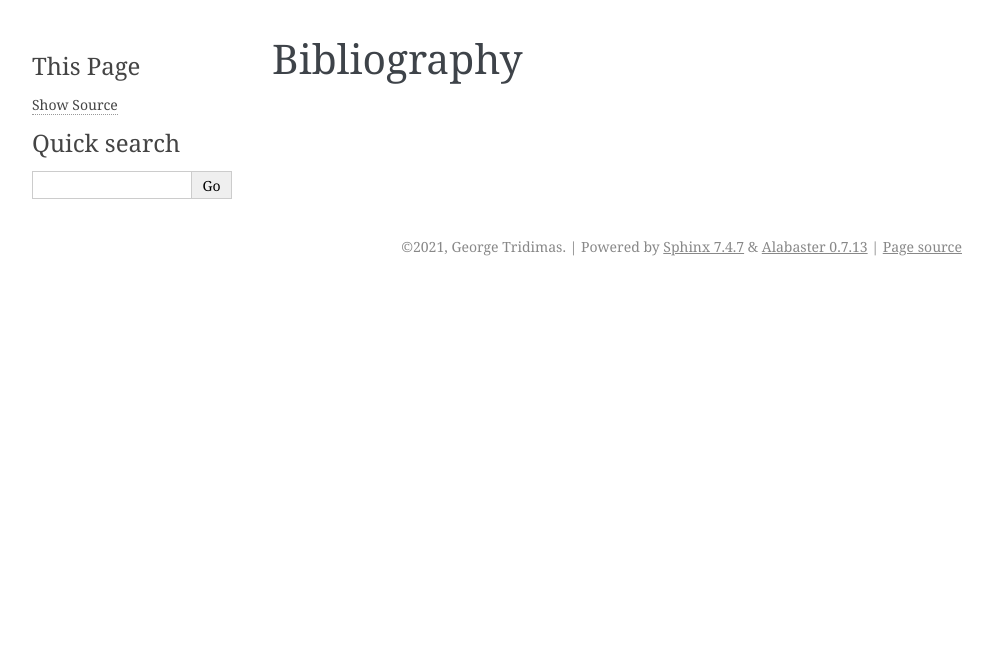
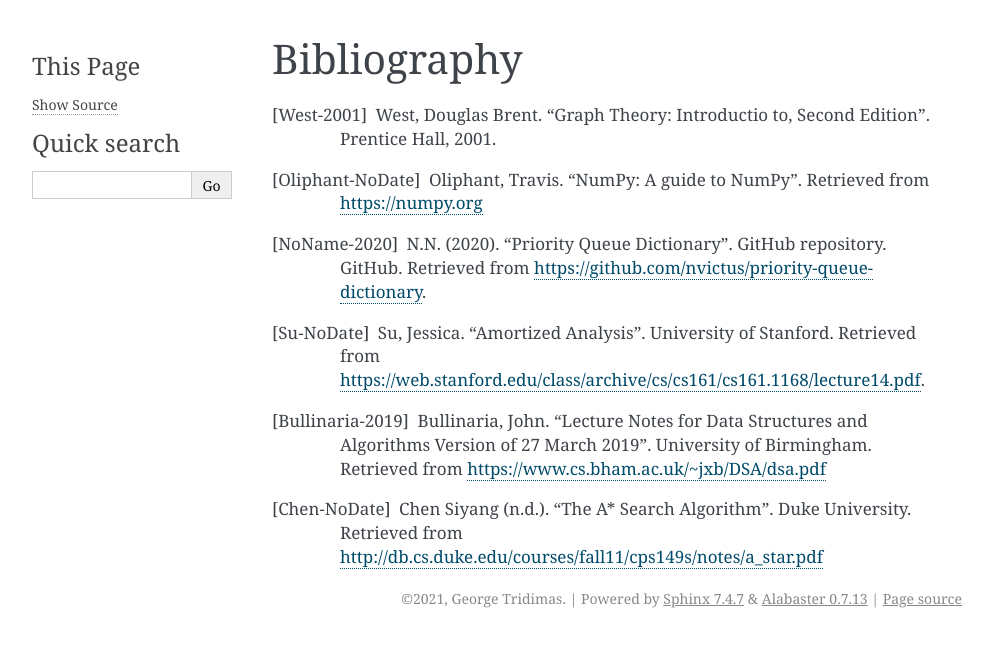
Before and after one commit to notgmt1337/CSPath, a Sphinx documentation site: the page built from docs/reference/bibliography.rst, in a window 1280 px wide. Shown: the top 647 px of the page, without its empty margins (148-1141 px from the left). Built offline with Sphinx 7.4.7, drawn with Linux system fonts in a browser that asks for light colours.

Commit message:
Update bibliography.rst

```diff
--- a/docs/reference/bibliography.rst
+++ b/docs/reference/bibliography.rst
@@ -1,2 +1,9 @@
 Bibliography
 ============
+
+.. [West-2001] West, Douglas Brent. "Graph Theory: Introductio to, Second Edition". Prentice Hall, 2001.
+.. [Oliphant-NoDate] Oliphant, Travis. "NumPy: A guide to NumPy". Retrieved from https://numpy.org
+.. [NoName-2020] N.N. (2020). "Priority Queue Dictionary". GitHub repository. GitHub. Retrieved from https://github.com/nvictus/priority-queue-dictionary.
+.. [Su-NoDate] Su, Jessica. "Amortized Analysis". University of Stanford. Retrieved from https://web.stanford.edu/class/archive/cs/cs161/cs161.1168/lecture14.pdf.
+.. [Bullinaria-2019] Bullinaria, John. “Lecture Notes for Data Structures and Algorithms Version of 27 March 2019”. University of Birmingham. Retrieved from https://www.cs.bham.ac.uk/~jxb/DSA/dsa.pdf
+.. [Chen-NoDate] Chen Siyang (n.d.). “The A* Search Algorithm”. Duke University. Retrieved from http://db.cs.duke.edu/courses/fall11/cps149s/notes/a_star.pdf
```
